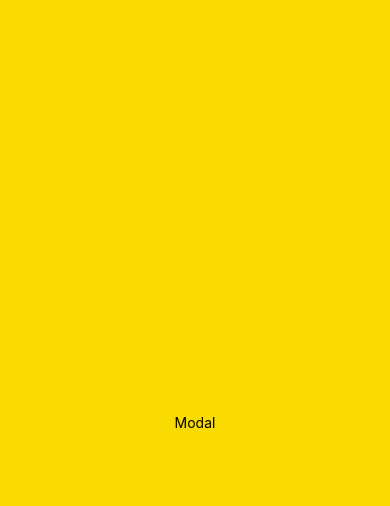
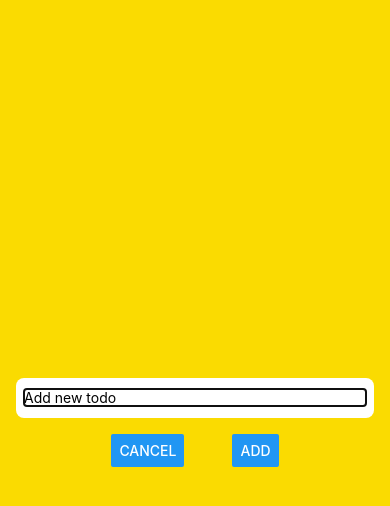
Before and after one commit to taravannheng/todo, a React Native app: screen / in a window 390 px wide. Both pictures are taken after a click on the button "ADD NEW TODO". Shown: the top 506 px of the page. Built offline with nearby package versions, Linux system fonts and the light colour scheme.

Commit message:
feat: Add input, cancel button and add button to modal

```diff
--- a/App.js
+++ b/App.js
@@ -11,10 +11,14 @@ export default function App() {
     setDialogVisible(true)
   }
 
+  const closeDialogHandler = () => {
+    setDialogVisible(false)
+  }
+
   return (
     <View style={styles.container}>
       <Button title="Add New Todo" onPress={newTodoHandler}/>
-      {dialogVisible && <Dialog visible={dialogVisible} />}
+      {dialogVisible && <Dialog visible={dialogVisible} closeHandler={closeDialogHandler}/>}
       <StatusBar style="auto" />
     </View>
   );
--- a/components/Dialog.js
+++ b/components/Dialog.js
@@ -1,12 +1,22 @@
-import { Modal, Text, View, StyleSheet } from 'react-native'
+import { Modal, View, StyleSheet, TextInput, Button } from 'react-native'
 
-function Dialog({ visible }) {
+function Dialog({ visible, closeHandler }) {
   return (
     <>
       <View>
         <Modal animationType='slide' visible={visible}>
           <View style={styles.dialog}>
-            <Text>Modal</Text>
+            <View style={styles.textInput}>
+              <TextInput placeholder='Add new todo'  />
+            </View>
+            <View style={styles.buttonContainer}>
+              <View style={styles.button}>
+                <Button title='Cancel' onPress={closeHandler} />
+              </View>
+              <View style={styles.button}>
+                <Button title='Add' />
+              </View>
+            </View>
           </View>
         </Modal>
       </View>
@@ -20,7 +30,24 @@ const styles = StyleSheet.create({
   dialog: {
     flex: 1,
     justifyContent: 'center',
-    alignItems: 'center',
+
     backgroundColor: '#fadb01'
+  },
+  textInput: {
+    justifyContent: 'center',
+    height: 40,
+    padding: 8,
+    borderRadius: 8,
+    marginHorizontal: 16,
+    marginBottom: 16,
+
+    backgroundColor: '#fff',
+  },
+  buttonContainer: {
+    justifyContent: 'center',
+    flexDirection: 'row',
+  },
+  button: {
+    marginHorizontal: 24,
   }
 })
```
